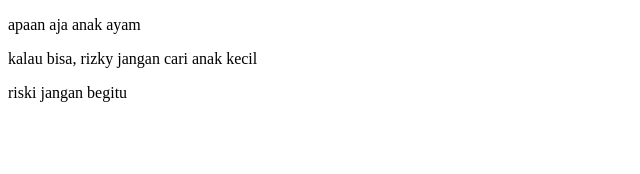
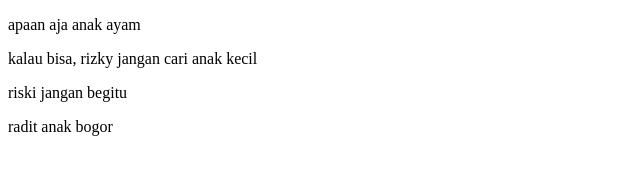
Before and after one commit to yudiyahrian/cobalah, a plain HTML site: page index.html in a window 1280 px wide. Shown: the whole page, without its empty margins (0-640 px from the left). Drawn offline with Linux system fonts and the light colour scheme.

Commit message:
tambah radit

```diff
--- a/index.html
+++ b/index.html
@@ -10,5 +10,6 @@
     <p>apaan aja anak ayam</p>
     <p>kalau bisa, rizky jangan cari anak kecil</p>
     <p>riski jangan begitu</p>
+    <p>radit anak bogor</p>
 </body>
 </html>
```
